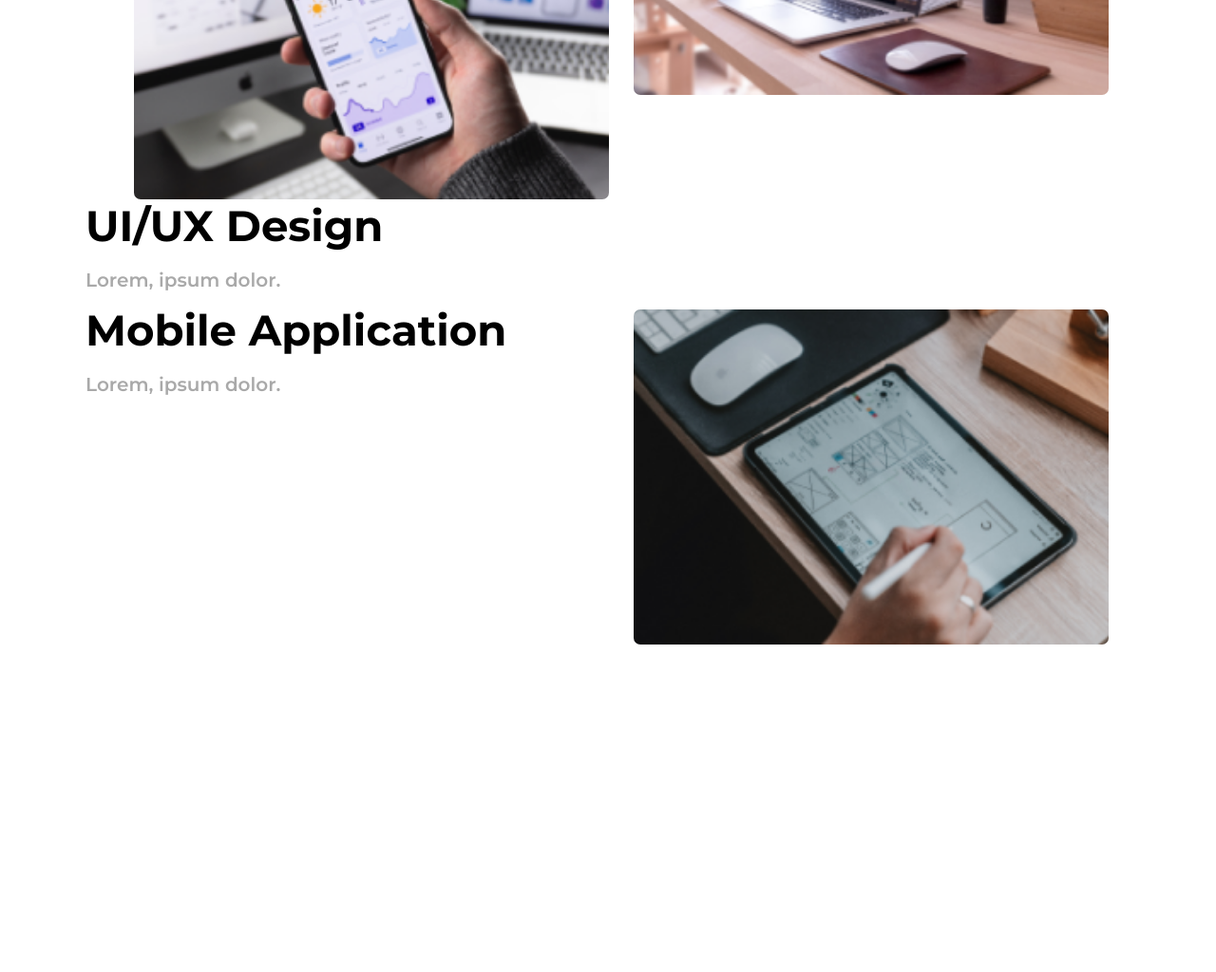
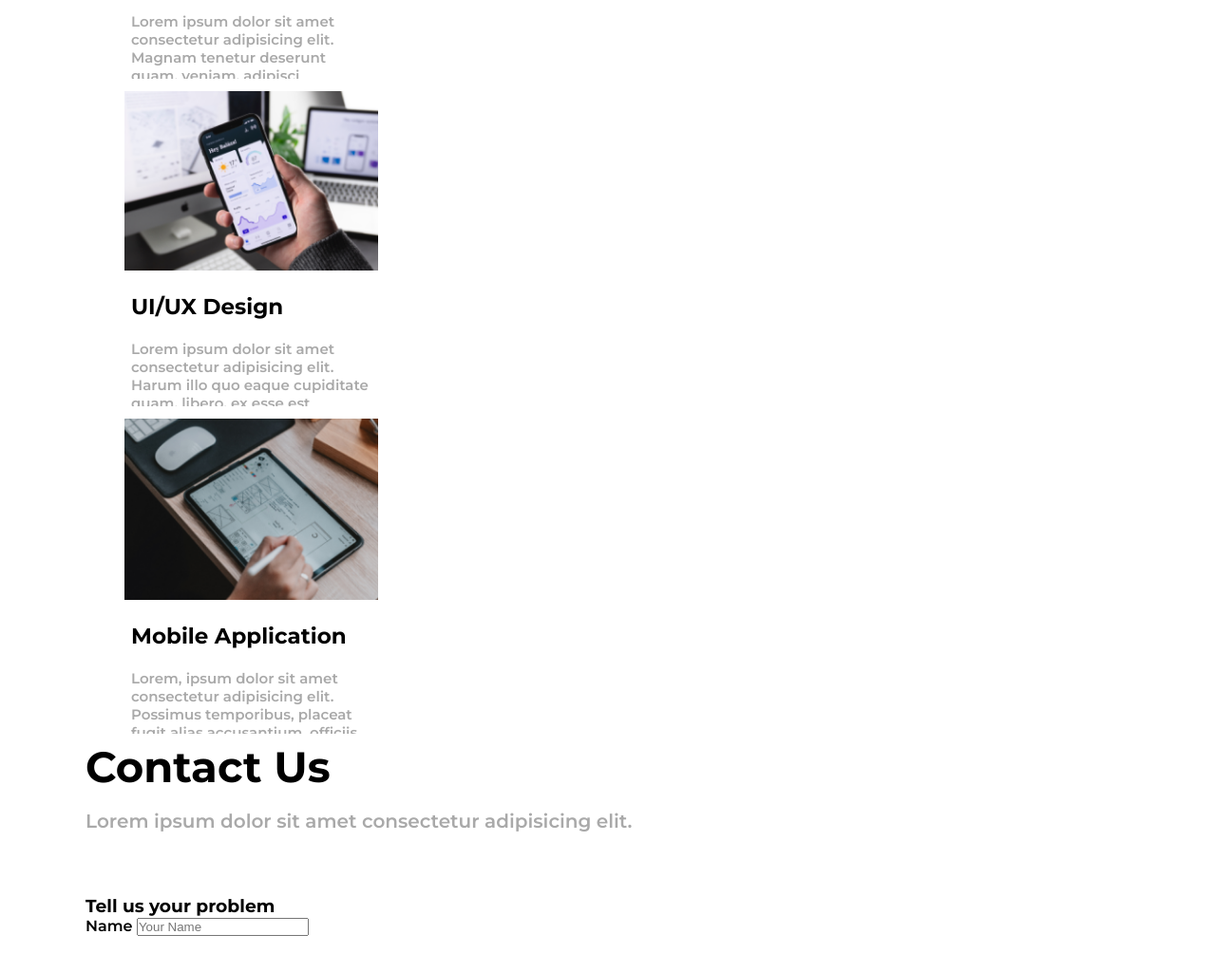
Before and after one commit to fifahhh05/Latihan_5, a plain HTML site: page index.html in a window 1280 px wide. Shown: the part 1428-2452 px from the top of the page at 95% size. Before the commit the page ends 2110 px from the top, so only its background shows below. Drawn offline with Linux system fonts and the light colour scheme; a web font is replaced by a local one.

Commit message:
update 5

```diff
--- a/index.html
+++ b/index.html
@@ -88,19 +88,37 @@
             <div class="card">
                 <img src="service1.png" alt="Gambar1">
                 <h1 class="judul"> Web application</h1>
-                <p class="desk">Lorem, ipsum dolor.</p>
+                <p class="desk">Lorem ipsum dolor sit amet consectetur adipisicing elit. Magnam tenetur deserunt quam, veniam, adipisci perferendis excepturi facilis cupiditate porro qui quibusdam dolore suscipit quis quia beatae praesentium pariatur hic? Quos..</p>
             </div><div class="card">
                 <img src="service2.png" alt="Gambar2">
                 <h1 class="judul"> UI/UX Design</h1>
-                <p class="desk">Lorem, ipsum dolor.</p>
+                <p class="desk">Lorem ipsum dolor sit amet consectetur adipisicing elit. Harum illo quo eaque cupiditate quam, libero, ex esse est quaerat maxime fuga provident quasi mollitia distinctio ut reprehenderit neque inventore at.</p>
             </div>
             <div class="card">
                 <img src="service3.png" alt="Gambar3">
                 <h1 class="judul"> Mobile Application</h1>
-                <p class="desk">Lorem, ipsum dolor.</p>
+                <p class="desk">Lorem, ipsum dolor sit amet consectetur adipisicing elit. Possimus temporibus, placeat fugit alias accusantium, officiis reiciendis quaerat at obcaecati dolorum quos dicta quod quia nemo quas sequi commodi magnam maiores!.</p>
             </div>
         </div>
         <section>
+        <div class="container">
+        <div class="col">
+        <div class="">
+        <h1> Contact Us </h1>
+                        <p> Lorem ipsum dolor sit amet consectetur adipisicing elit.</p>
     </div>
+     </div>
+        </div>
+        </section>
+        <section>
+            <div class="container">
+                <div class="slide3">
+                    <div class="form-container">
+                        <h3 class="formslide3">Tell us your problem</h3>
+                        <div class="forminput">
+                            <form class="form" action="" method="post">
+                                <label for="Name">Name</label>
+                                <input type="text" name="Name" id="Name" placeholder="Your Name" />  <div class="underline"></div>
+
 </body>
 </html>
--- a/style.css
+++ b/style.css
@@ -217,3 +217,43 @@ table {
     margin-left: 400px;
     margin-top: 50px;
 }
+}
+.card-grid {
+    display: grid;
+    grid-template-columns: repeat(3, 1fr);
+}
+
+.card {
+    background-color: #fff;
+    grid-template-columns: auto;
+    grid-template-rows: 175px 15px;
+    box-shadow: 0px 4px 6px green(0, 0, 0, 0.1);
+    margin: 10px;
+    width: 270px;
+    height: 325px;
+    display: flex;
+    flex-direction: column;
+    overflow: hidden;
+    margin-left: 38px;
+    border-radius: 0;
+    padding-bottom: 10px;
+}
+.card img {
+    max-width: 270px;
+    object-fit: contain;
+    border-radius: 0;
+}
+.desk {
+    font-size: 15px;
+    padding-top: 0px;
+    margin-top: 0px;
+    padding: 10px;
+
+}
+.judul {
+    padding-top: 10px;
+    font-size: 23px;
+    margin-top: 0px;
+    margin-bottom: 0px;
+    padding-left: 10px;
+}
```
